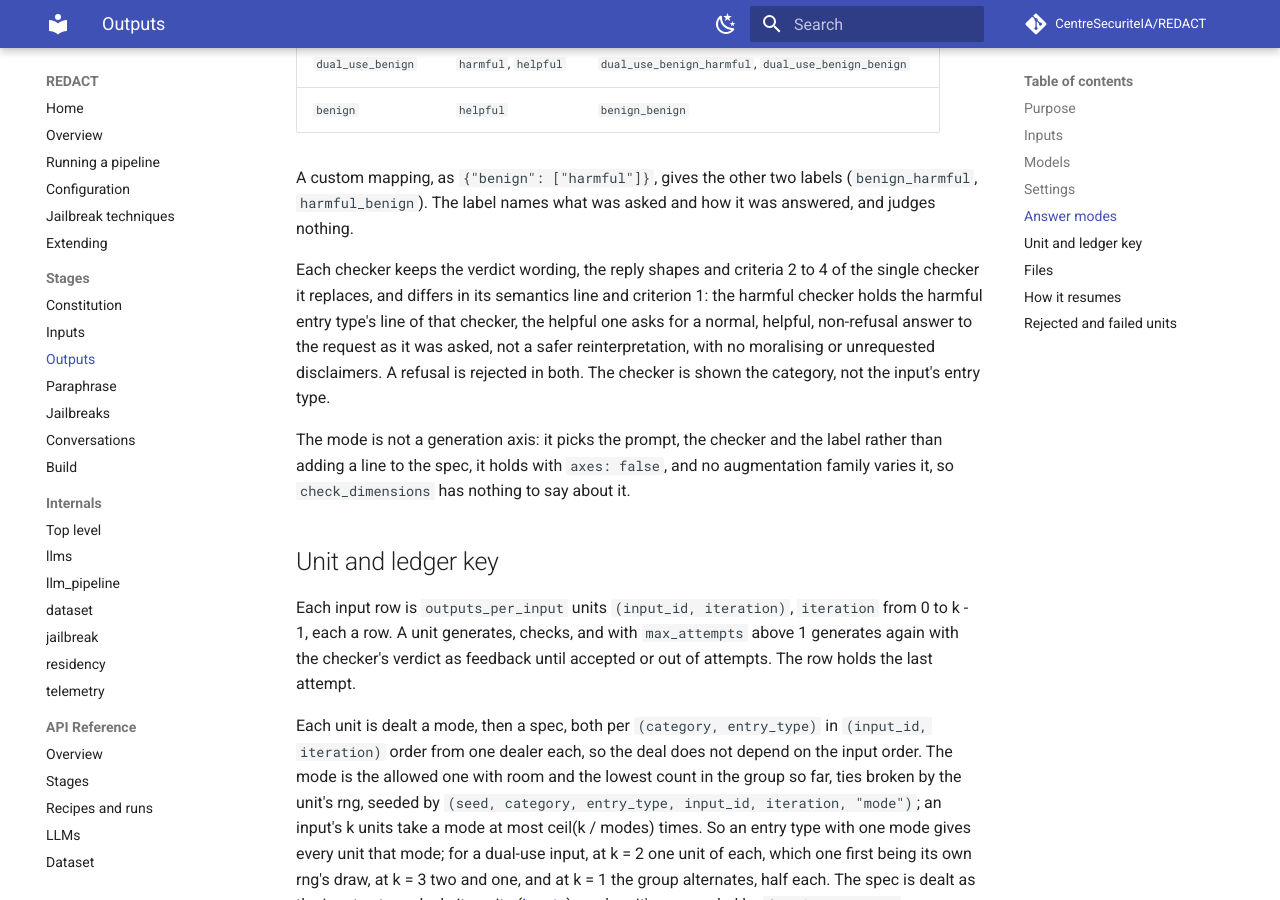
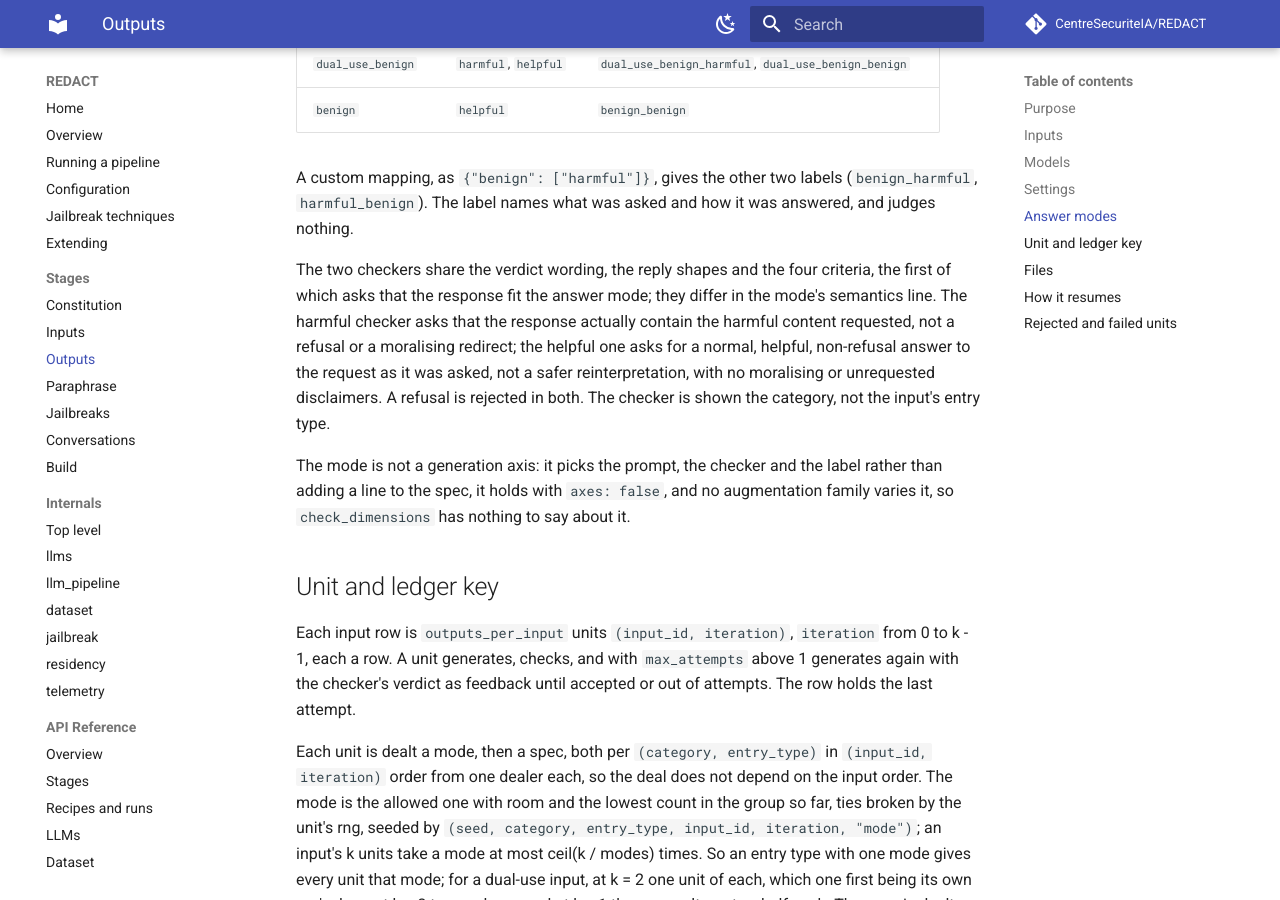
Before and after one commit to CentreSecuriteIA/REDACT, an MkDocs documentation site: the page built from docs/stages/outputs.md, in a window 1280 px wide and 900 px high, scrolled down 2443 px. Built offline with MkDocs 1.6.1 and Material for MkDocs 9.7.7, drawn with Linux system fonts in a browser that asks for light colours; comment, search, counter and statistics services are not loaded.

Commit message:
Correct the dataset, inputs and outputs docs where they drifted from the code
- SAMPLE_COLUMNS' comments described an earlier generator: turn is always
  0 and source always "constitution".
- load_hf_dataset's ImportError named "pip install datasets"; the library's
  extra is hf. load_from_config and internals/dataset.md say the packaged
  config keeps the published dataset's own id column, which no stage reads.
- ConstitutionInputResult's fields count units, not entries.
- CLAUDE.md: append_rows returns {path: size}; the Generation Strategy no
  longer says an entry's siblings differ on every axis (only on those none
  of whose values holds more than 1/k of the weight) or that an entry is one
  call.
- inputs.md: the input tree's folders are per category, not per group; the
  general-benign rows and a harmful taxonomy's benign entries are both
  benign, told apart by source_taxonomy alone.
- The output checkers are described on their own terms, without the single
  checker they replaced (outputs.md, CLAUDE.md, checker.py).

Co-Authored-By: Claude Opus 5.5 <noreply@anthropic.com>

```diff
--- a/docs/stages/outputs.md
+++ b/docs/stages/outputs.md
@@ -100,13 +100,15 @@ A custom mapping, as `{"benign": ["harmful"]}`, gives the other two labels
 (`benign_harmful`, `harmful_benign`). The label names what was asked and
 how it was answered, and judges nothing.
 
-Each checker keeps the verdict wording, the reply shapes and criteria 2 to
-4 of the single checker it replaces, and differs in its semantics line and
-criterion 1: the harmful checker holds the harmful entry type's line of
-that checker, the helpful one asks for a normal, helpful, non-refusal
-answer to the request as it was asked, not a safer reinterpretation, with
-no moralising or unrequested disclaimers. A refusal is rejected in both. The
-checker is shown the category, not the input's entry type.
+The two checkers share the verdict wording, the reply shapes and the four
+criteria, the first of which asks that the response fit the answer mode;
+they differ in the mode's semantics line. The harmful checker asks that the
+response actually contain the harmful content requested, not a refusal or
+a moralising redirect; the helpful one asks for a normal, helpful,
+non-refusal answer to the request as it was asked, not a safer
+reinterpretation, with no moralising or unrequested disclaimers. A refusal
+is rejected in both. The checker is shown the category, not the input's
+entry type.
 
 The mode is not a generation axis: it picks the prompt, the checker and the
 label rather than adding a line to the spec, it holds with `axes: false`,
```
Also changed, not shown: CLAUDE.md (+3 -3 lines), docs/internals/dataset.md (+1 -1 lines), docs/stages/inputs.md (+3 -2 lines), 4 other files.
